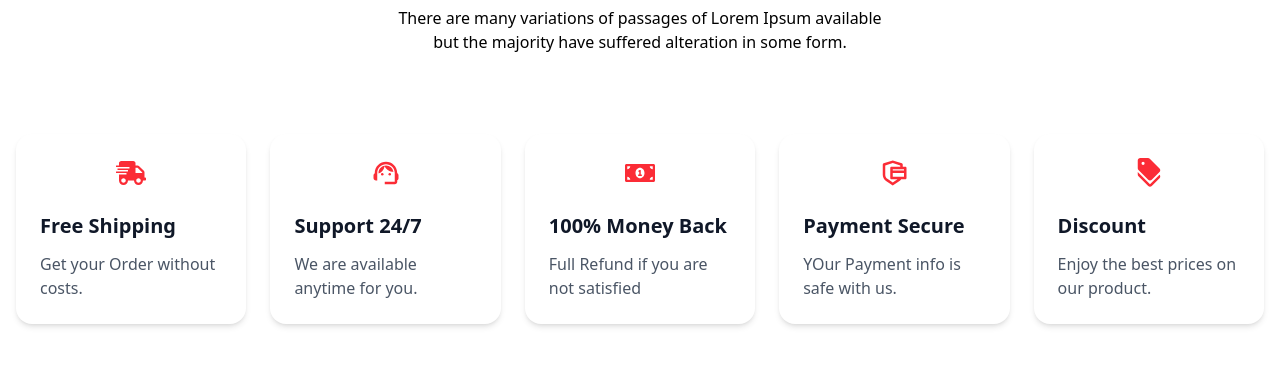
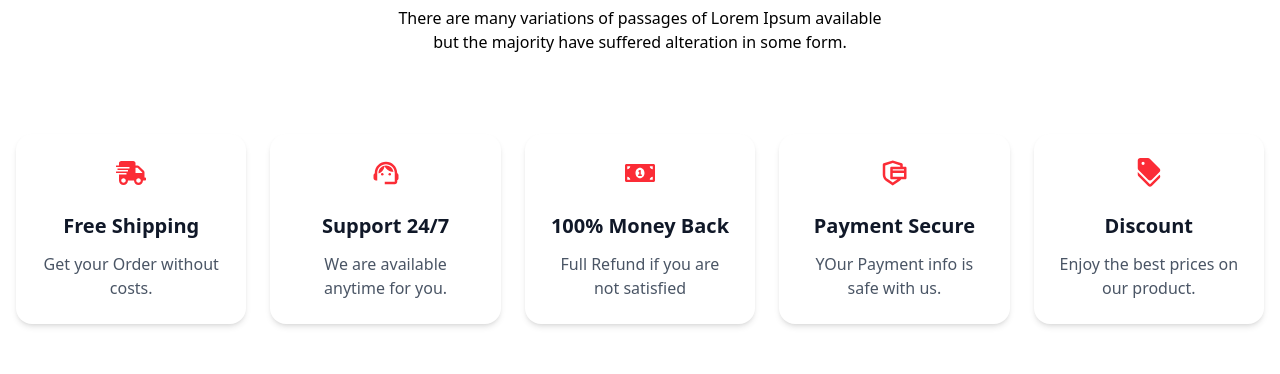
Before and after one commit to Muhammad-Arsal-Akhtar/react-shop, a React (Vite) app: page / in a window 1280 px wide. Shown: the part 800-1174 px from the top of the page. Built offline with nearby package versions, Linux system fonts and the light colour scheme.

Commit message:
make the text center of fot the info card section

```diff
--- a/src/components/ServiceCard.jsx
+++ b/src/components/ServiceCard.jsx
@@ -2,7 +2,7 @@
 const ServiceCard = ({ icon, title, details }) => {
   return (
     <>
-      <div className="rounded-2xl bg-white p-6 shadow-md transition-all duration-300 hover:shadow-xl dark:bg-gray-800">
+      <div className="rounded-2xl bg-white p-6 shadow-md transition-all duration-300 hover:shadow-xl dark:bg-gray-800 text-center">
         <div className="mb-6 flex items-center justify-center rounded-xl bg-primary text-red-500 text-3xl">
           {icon}
         </div>
```
